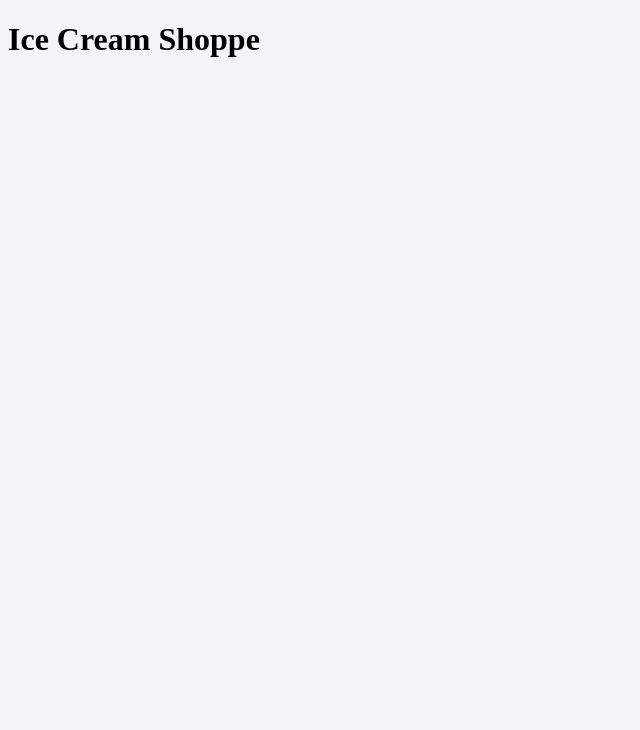
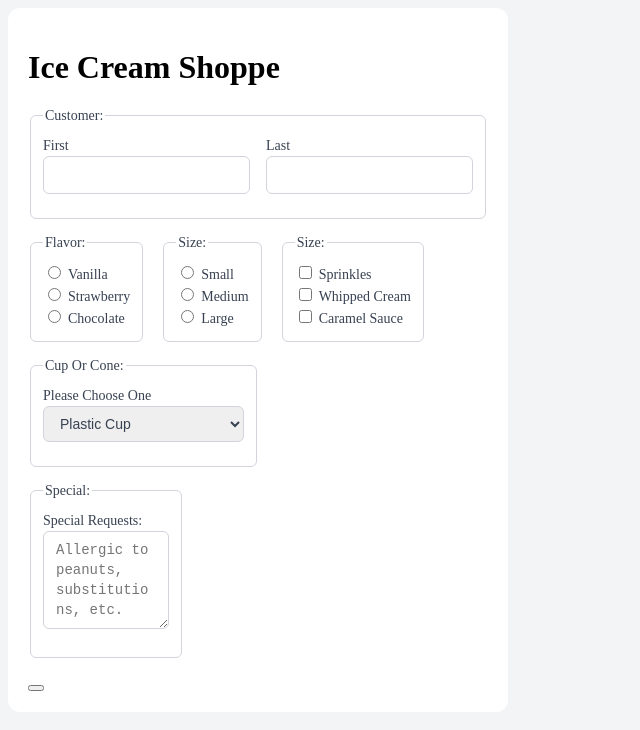
Before and after one commit to aarellano212/inputTypes, a plain HTML site: page index.html in a window 1280 px wide. Shown: the whole page, without its empty margins (0-640 px from the left). Drawn offline with Linux system fonts and the light colour scheme.

Commit message:
initial commit

```diff
--- a/index.html
+++ b/index.html
@@ -9,6 +9,85 @@
 <div class="container">
     <div class="content">
         <h1>Ice Cream Shoppe</h1>
+        <form>
+            <fieldset>
+                <legend>Customer:</legend>
+            <div class="row">
+                <div>
+                    <label for="firstname">First</label>
+                    <input id="firstname" name="first_name" type="text">
+                </div>
+                <div>
+                    <label for="lastname">Last</label>
+                    <input id="lastname" name="last_name" type="text">
+                </div>
+            </div>
+            </fieldset>
+            <div class="row">
+                <fieldset>
+                    <legend>Flavor:</legend>
+                    <div>
+                        <input type="radio" id="vanilla" name="icecream">
+                        <label for="vanilla">Vanilla</label>
+                    </div>
+                    <div>
+                        <input type="radio" id="strawberry" name="icecream">
+                        <label for="strawberry">Strawberry</label>
+                    </div>
+                    <div>
+                        <input type="radio" id="chocolate" name="icecream">
+                        <label for="chocolate">Chocolate</label>
+                    </div>
+                </fieldset>
+                <fieldset>
+                    <legend>Size:</legend>
+                    <div>
+                        <input type="radio" id="small" name="size">
+                        <label for="small">Small</label>
+                    </div>
+                    <div>
+                        <input type="radio" id="medium" name="size">
+                        <label for="medium">Medium</label>
+                    </div>
+                    <div>
+                        <input type="radio" id="large" name="size">
+                        <label for="large">Large</label>
+                    </div>
+                </fieldset>
+                <fieldset>
+                    <legend>Size:</legend>
+                    <div>
+                        <input type="checkbox" id="sprinkles" name="sprinkles" value="sprinkles">
+                        <label for="sprinkles">Sprinkles</label>
+                    </div>
+                    <div>
+                        <input type="checkbox" id="whippedCream" name="whippedCream" value="whippedCream">
+                        <label for="whippedCream">Whipped Cream</label>
+                    </div>
+                    <div>
+                        <input type="checkbox" id="caramel" name="caramel" value="caramel">
+                        <label for="caramel">Caramel Sauce</label>
+                    </div>
+                </fieldset>
+            </div>
+            <fieldset>
+                <legend>Cup Or Cone:</legend>
+                <label for="container">Please Choose One</label>
+                <select name="container" id="container">
+                    <option value="cup">Plastic Cup</option>
+                    <option value="sugar">Sugar Cone</option>
+                    <option value="waffle">Waffle Cone</option>
+                    <option value="dippedWaffle">Chocolate Dipped Waffle</option>
+                </select>
+            </fieldset>
+            <fieldset>
+                <legend>Special:</legend>
+                <label for="SpecialRequests">Special Requests:</label>
+                <textarea id="SpecialRequests" name="SpecialRequests" rows="4" cols="10"
+                          placeholder="Allergic to peanuts, substitutions, etc."></textarea>
+            </fieldset>
+            <button type="button" onclick="alert"('Free today
+        </form>
     </div>
 </div>
 </body>
--- a/style.css
+++ b/style.css
@@ -7,4 +7,71 @@ body{
 
 label {
     display: block;
+    line-height: 1.25rem;
+    font-weight: 500;
+    font-size: 14px;
+    color: #374151;
 }
+
+input[type="text"], textarea, select{
+    font-size: .875rem;
+    line-height: 1.25rem;
+    border: 1px solid #d1d5db;
+    border-radius: 6px;
+    padding: 8px 12px;
+    margin-bottom: 12px;
+    color: #374151;
+}
+fieldset{
+    border: 1px solid #d1d5db;
+    border-radius: 6px;
+    width: fit-content;
+    margin-bottom: 16px;
+    padding: 12px;
+}
+
+
+fieldset legend{
+    font-size: 14px;
+    color: #374151;
+}
+
+input[type="checkbox"]{
+    display: inline-block;
+}
+
+input[type="checkbox"] ~ label, input[type="radio"] ~ label {
+    display: inline;
+}
+
+section{
+    margin-bottom: 16px;
+}
+
+section header{
+    margin-bottom: 8px;
+}
+
+.row {
+    display: flex;
+    gap: 16px;
+}
+
+
+.container{
+    max-width: 1300px;
+    margin: 0 auto;
+}
+
+.content{
+    box-shadow: 0 1px 3px 0 rgba(0 0 0  0.1), 0 1px 2px -1px rgba(0 0 0  0.1);
+    background: white;
+    padding: 20px;
+    border-radius: 12px;
+    width: 500px;
+}
+.center{
+    display: flex;
+    justify-content: center;
+    align-items: center;
+}
```
